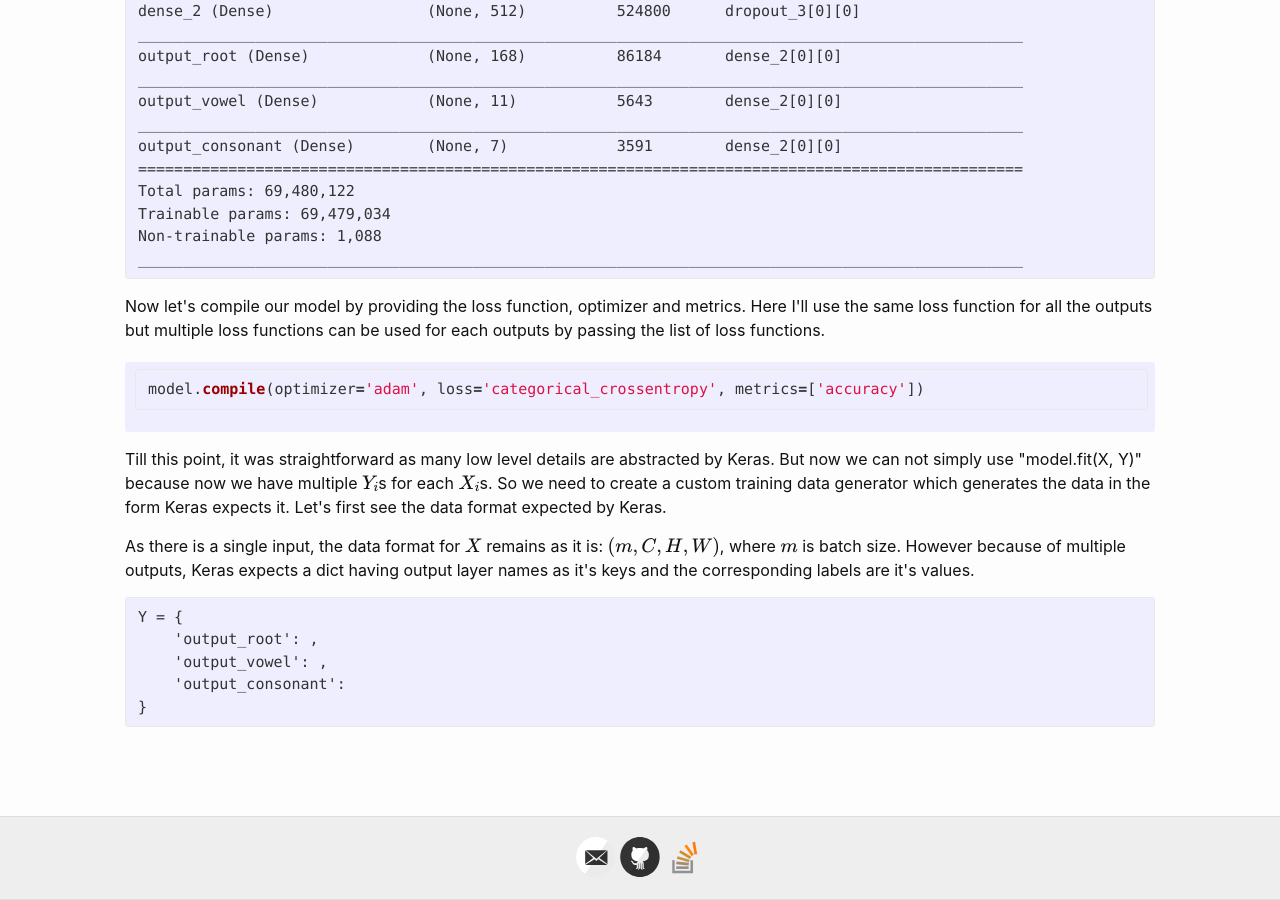
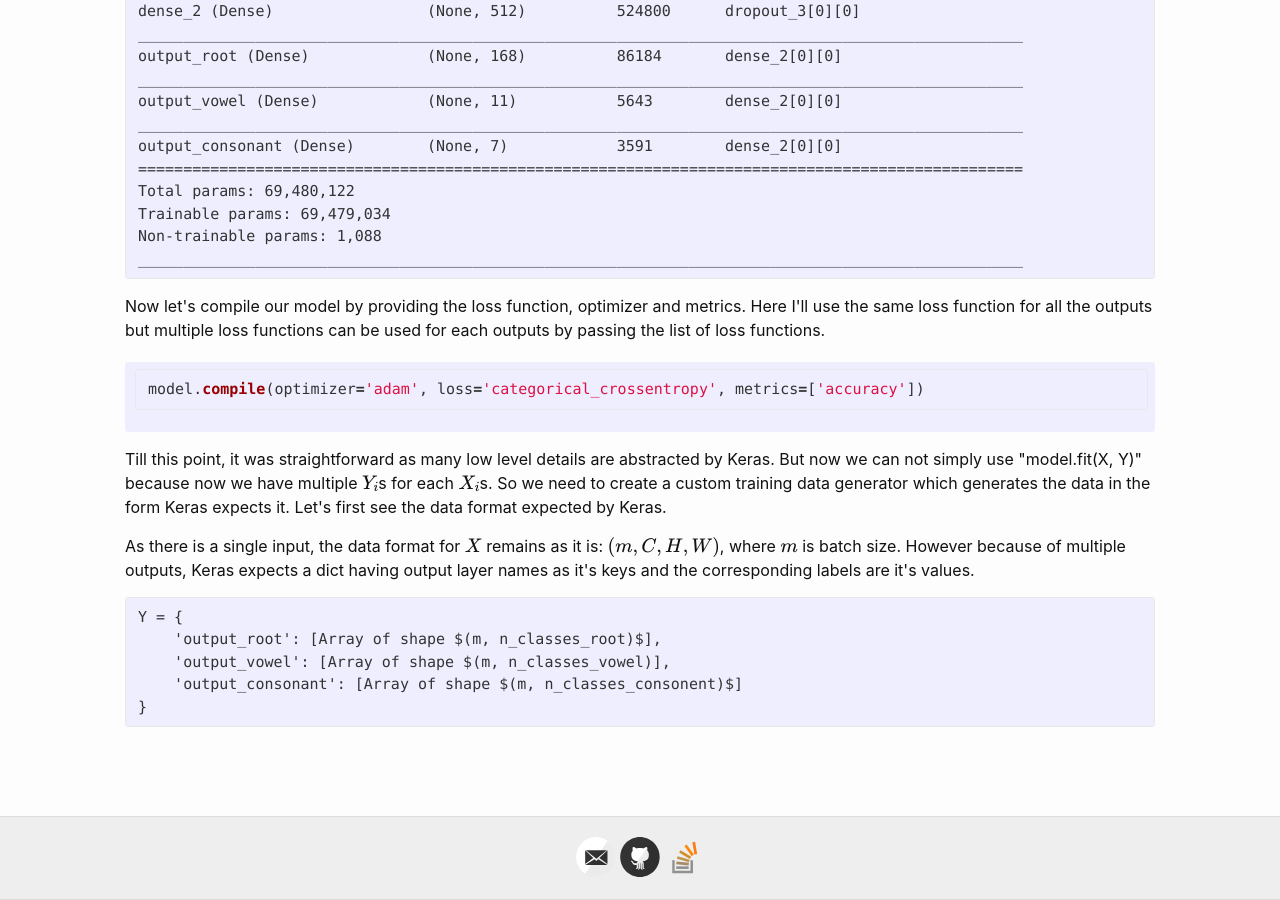
Before and after one commit to Kaushal28/kaushal28.github.io, a Jekyll site: the page built from _posts/2020-03-29-Building-Multi-Output-CNN-with-Keras.html, in a window 1280 px wide and 900 px high, scrolled down 3228 px. Built offline with Jekyll 4.4.1, drawn with Linux system fonts in a browser that asks for light colours; formulas are drawn with MathJax 3; comment, search, counter and statistics services are not loaded.

Commit message:
Update 2020-03-29-Building-Multi-Output-CNN-with-Keras.html

```diff
--- a/_posts/2020-03-29-Building-Multi-Output-CNN-with-Keras.html
+++ b/_posts/2020-03-29-Building-Multi-Output-CNN-with-Keras.html
@@ -153,9 +153,9 @@ model.compile(optimizer='adam', loss='categorical_crossentropy', metrics=['accur
 
 <pre>
 Y = {
-    'output_root': <Array of shape $(m, n_classes_root)$>,
-    'output_vowel': <Array of shape $(m, n_classes_vowel)$>,
-    'output_consonant': <Array of shape $(m, n_classes_consonent)$>
+    'output_root': [Array of shape $(m, n_classes_root)$],
+    'output_vowel': [Array of shape $(m, n_classes_vowel)],
+    'output_consonant': [Array of shape $(m, n_classes_consonent)$]
 }
 </pre>
 
```
